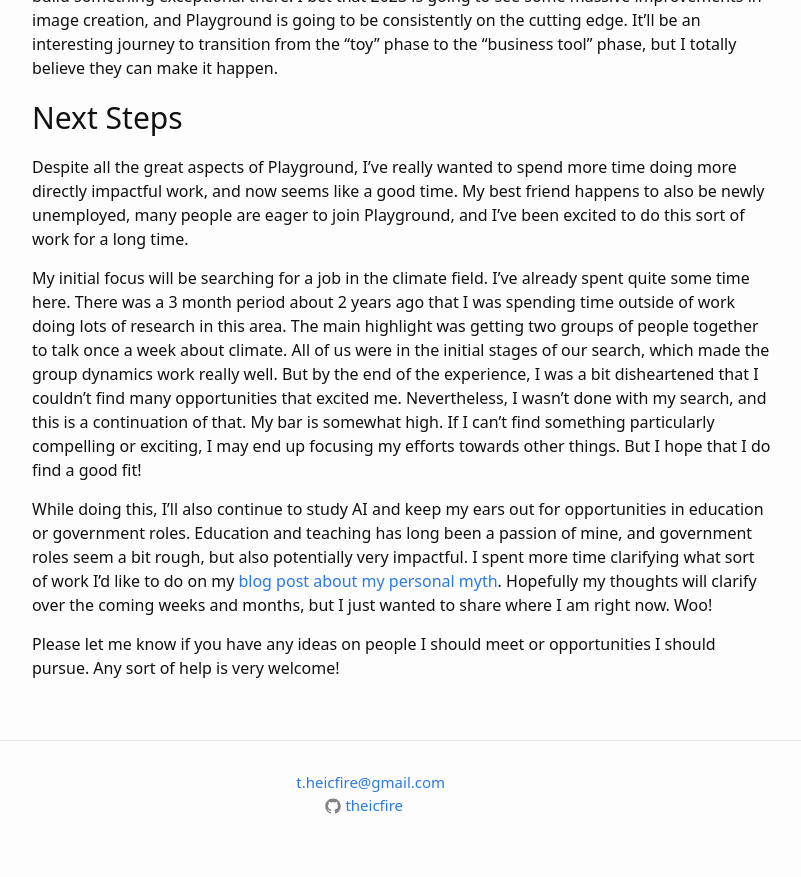
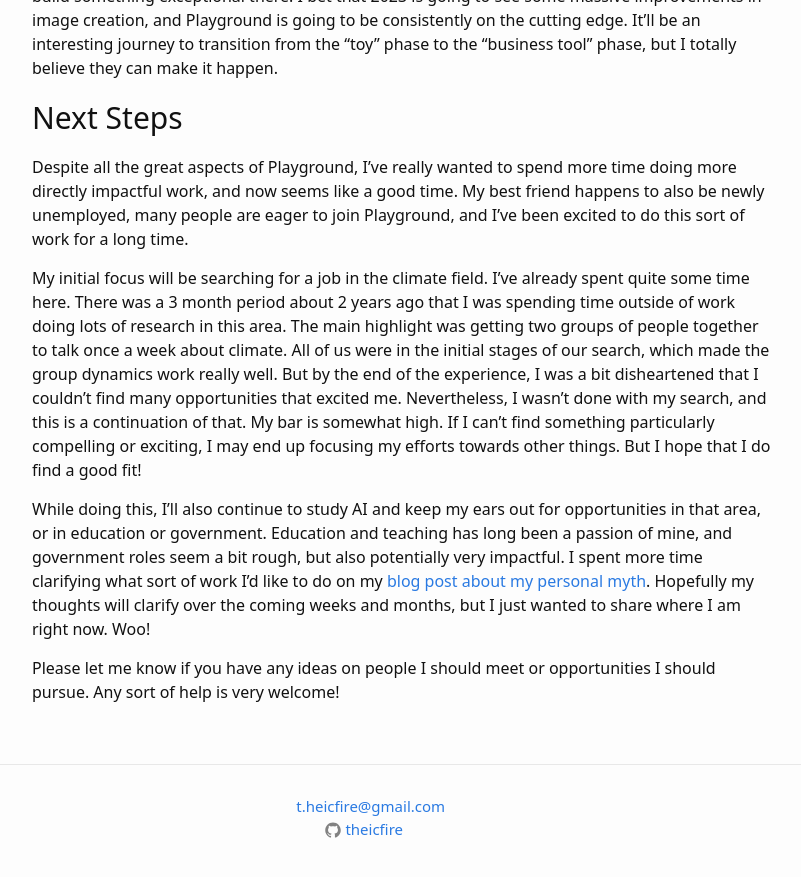
Before and after one commit to chaselambda/chaselambda.github.io, a Jekyll site: the page built from _posts/2023-01-31-leaving-playground.md, in a window 1280 px wide and 900 px high, scrolled down 714 px. Shown: the top 877 px of the window, without its empty margins (238-1039 px from the left). Built offline with Jekyll 4.4.1, drawn with Linux system fonts in a browser that asks for light colours.

Commit message:
Clarify AI

```diff
--- a/_posts/2023-01-31-leaving-playground.md
+++ b/_posts/2023-01-31-leaving-playground.md
@@ -18,6 +18,6 @@
 
 My initial focus will be searching for a job in the climate field. I’ve already spent quite some time here. There was a 3 month period about 2 years ago that I was spending time outside of work doing lots of research in this area. The main highlight was getting two groups of people together to talk once a week about climate. All of us were in the initial stages of our search, which made the group dynamics work really well. But by the end of the experience, I was a bit disheartened that I couldn’t find many opportunities that excited me. Nevertheless, I wasn’t done with my search, and this is a continuation of that. My bar is somewhat high. If I can’t find something particularly compelling or exciting, I may end up focusing my efforts towards other things. But I hope that I do find a good fit!
 
-While doing this, I’ll also continue to study AI and keep my ears out for opportunities in education or government roles. Education and teaching has long been a passion of mine, and government roles seem a bit rough, but also potentially very impactful. I spent more time clarifying what sort of work I’d like to do on my [blog post about my personal myth](https://blog.chaselambda.com/2023/01/31/myth.html). Hopefully my thoughts will clarify over the coming weeks and months, but I just wanted to share where I am right now. Woo!
+While doing this, I’ll also continue to study AI and keep my ears out for opportunities in that area, or in education or government. Education and teaching has long been a passion of mine, and government roles seem a bit rough, but also potentially very impactful. I spent more time clarifying what sort of work I’d like to do on my [blog post about my personal myth](https://blog.chaselambda.com/2023/01/31/myth.html). Hopefully my thoughts will clarify over the coming weeks and months, but I just wanted to share where I am right now. Woo!
 
 Please let me know if you have any ideas on people I should meet or opportunities I should pursue. Any sort of help is very welcome!
```
